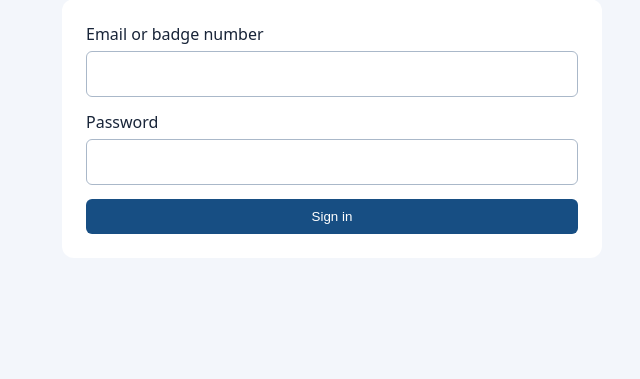
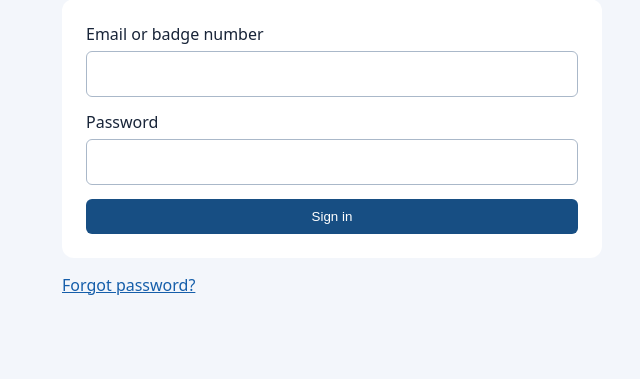
Before and after one commit to LinuxAssistant/shelter-management-php, a PHP site: page /login in a window 1280 px wide. Shown: the part 169-548 px from the top of the page, without its empty margins (102-742 px from the left). Run offline with PHP 8.4, Linux system fonts and the light colour scheme.

Commit message:
Add forgot-password routes and login link

```diff
--- a/public/index.php
+++ b/public/index.php
@@ -6,14 +6,19 @@ require dirname(__DIR__) . '/app/PasswordManagement.php';
 require dirname(__DIR__) . '/app/PasswordResetTokens.php';
 require dirname(__DIR__) . '/app/PasswordResetPages.php';
 require dirname(__DIR__) . '/app/AuthRateLimit.php';
+require dirname(__DIR__) . '/app/ForgotPassword.php';
 $path = parse_url($_SERVER['REQUEST_URI'] ?? '/', PHP_URL_PATH);
 $method = $_SERVER['REQUEST_METHOD'] ?? 'GET';
-if ($path === '/reset-password' && $method === 'GET') {
+if ($path === '/forgot-password' && $method === 'GET') {
+    forgotPasswordForm();
+} elseif ($path === '/forgot-password' && $method === 'POST') {
+    forgotPasswordSubmit();
+} elseif ($path === '/reset-password' && $method === 'GET') {
     passwordResetForm();
 } elseif ($path === '/reset-password' && $method === 'POST') {
     passwordResetSubmit();
 } elseif ($path === '/login' && $method === 'GET') {
-    view('Employee login','<form method="post"><input type="hidden" name="_csrf" value="'.csrf().'"><label>Email or badge number <input name="identifier" required autocomplete="username"></label><label>Password <input type="password" name="password" required autocomplete="current-password"></label><button>Sign in</button></form>');
+    view('Employee login','<form method="post"><input type="hidden" name="_csrf" value="'.csrf().'"><label>Email or badge number <input name="identifier" required autocomplete="username"></label><label>Password <input type="password" name="password" required autocomplete="current-password"></label><button>Sign in</button></form><p><a href="/forgot-password">Forgot password?</a></p>');
 } elseif ($path === '/login' && $method === 'POST') {
     verifyCsrf();
     $identifier=trim((string)($_POST['identifier'] ?? '')); $password=(string)($_POST['password'] ?? '');
```
